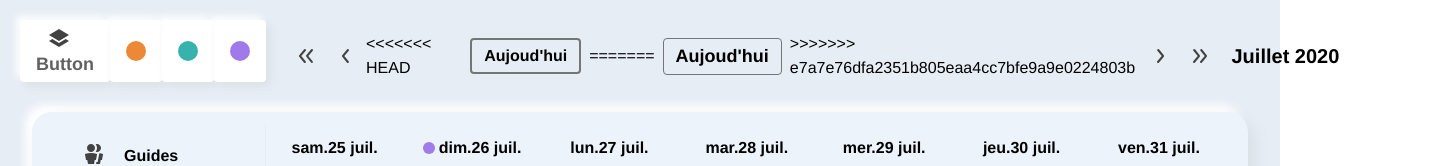
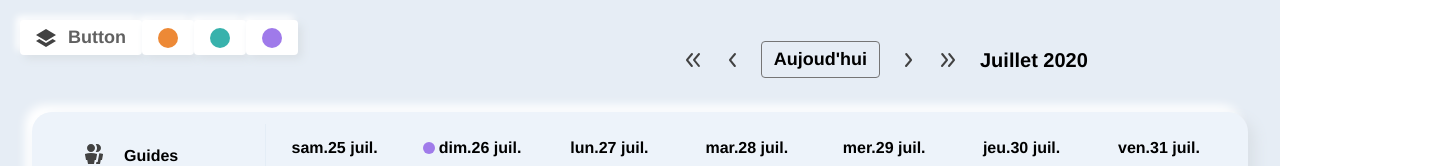
Before and after one commit to germsb/calandar-app, a Vue app: page / in a window 1280 px wide. Shown: the top 166 px of the page, 1432 px wide, since content can reach past the window. Built offline with nearby package versions, Linux system fonts and the light colour scheme; no server answers; what apollo-cache-persist would draw is missing.

Commit message:
Test API graphQL on Guide Comp.

```diff
--- a/src/App.vue
+++ b/src/App.vue
@@ -57,16 +57,12 @@
               class="icon icon-lg text-gray-800"
             />
           </button>
-<<<<<<< HEAD
           <button
-            class="border-2 border-gray-600 rounded px-3 py-1 font-bold mx-2 hover:bg-gray-500 hover:bg-opacity-25 focus:outline-none"
+            class="border border-gray-600 rounded px-3 py-1 font-bold text-lg mx-2 hover:bg-gray-500 hover:bg-opacity-25 focus:outline-none"
             @click="selectedDate = Date.now()"
           >
             Aujoud'hui
           </button>
-=======
-          <button class="border border-gray-600 rounded px-3 py-1 font-bold text-lg mx-2 hover:bg-gray-500 hover:bg-opacity-25 focus:outline-none" @click="selectedDate = Date.now()">Aujoud'hui</button>
->>>>>>> e7a7e76dfa2351b805eaa4cc7bfe9a9e0224803b
           <button
             class="rounded-full hover:bg-gray-500 hover:bg-opacity-25 p-2 focus:outline-none"
             @click="day++"
--- a/src/components/Guide.vue
+++ b/src/components/Guide.vue
@@ -49,8 +49,8 @@ export default {
 
     query(`query {users(where: {role: guide }) {id, username }}`).then(
       (result) => {
-        guides.value = result.users.map((el) => {
-          return { ...el, select: false };
+        guides.value = result.users.map((el, i) => {
+          return { ...el, select: i == 0 ? true : false };
         });
       }
     );
```
